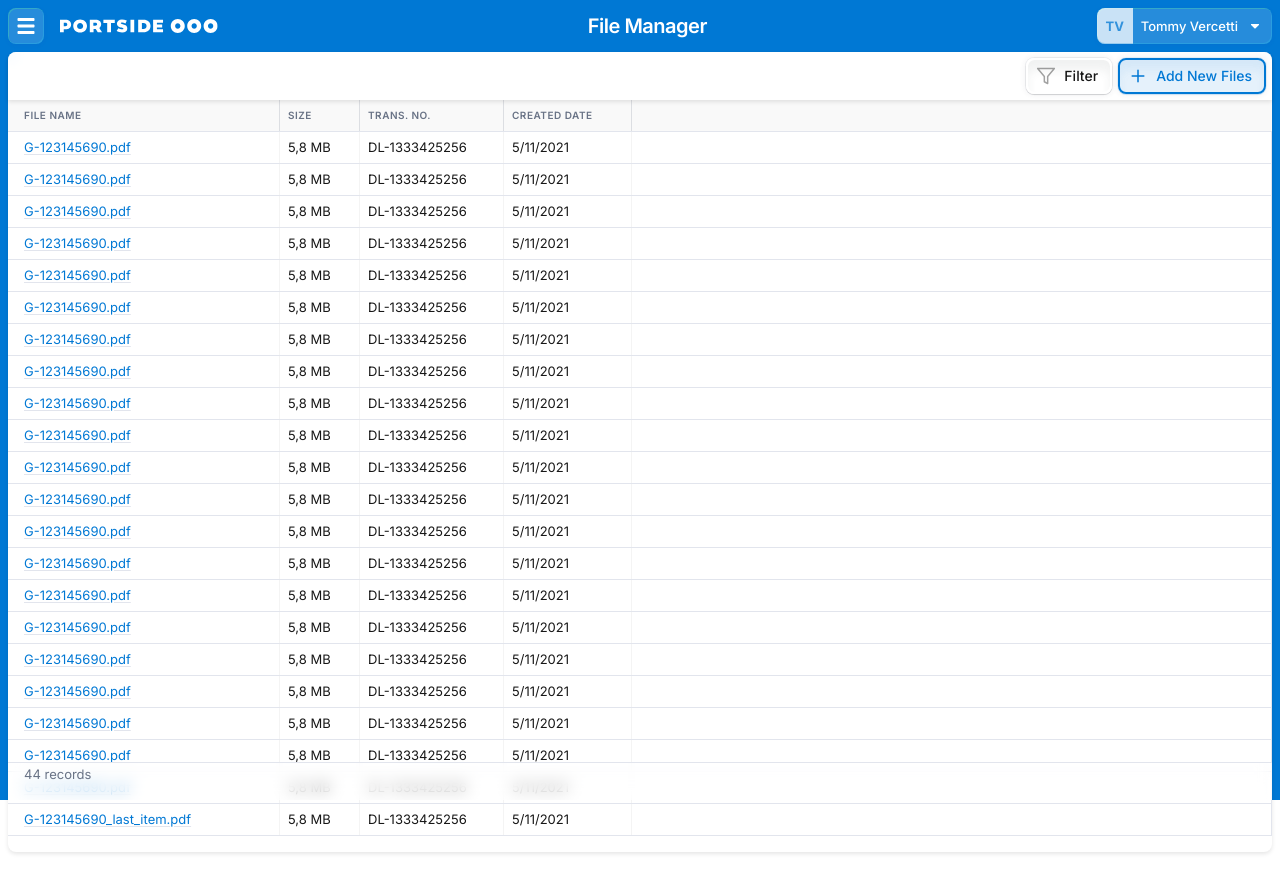
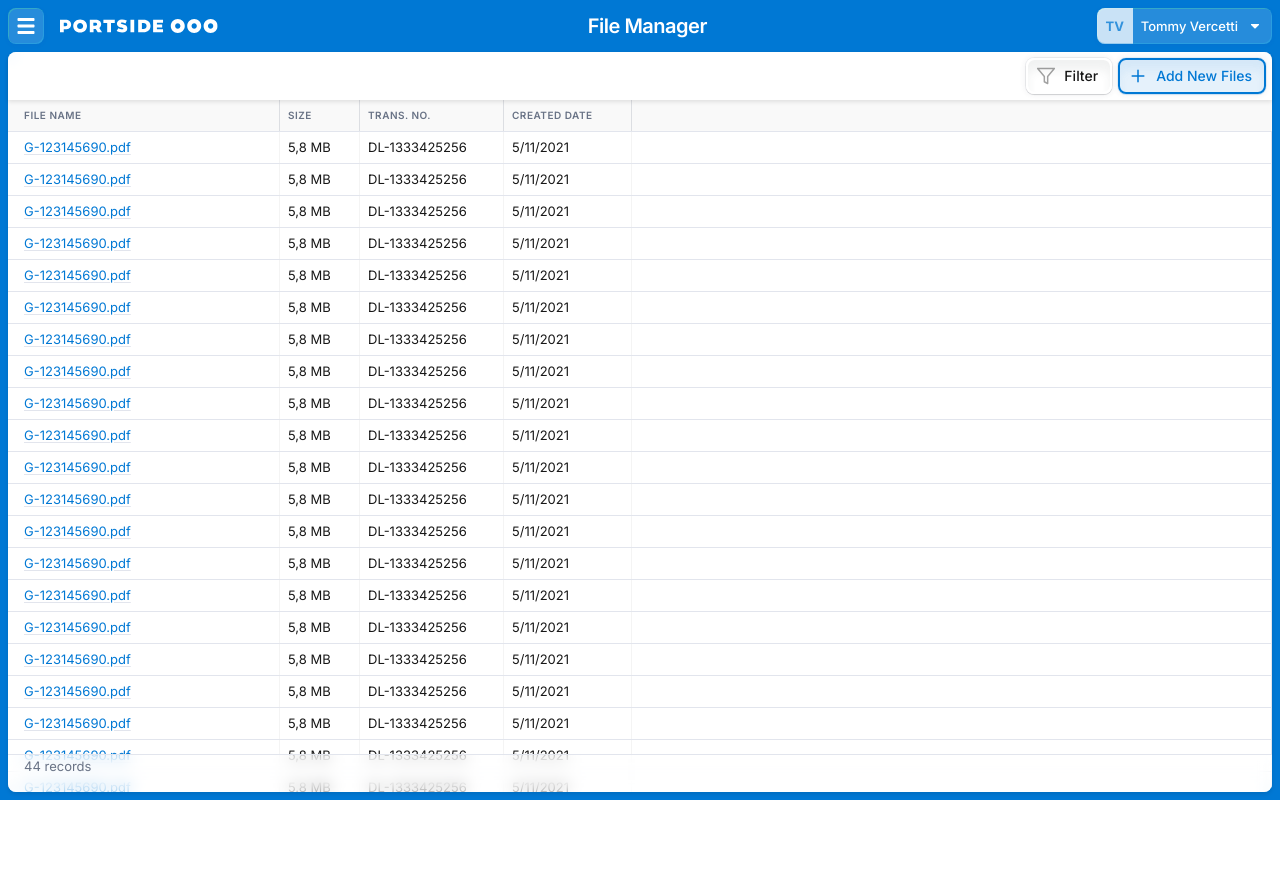
Before and after one commit to Ihorpryt/gshowcase, a Next.js app: page / in a window 1280 px wide. After the commit the page ends 800 px from the top, so only its background shows below. Built offline with nearby package versions, Linux system fonts and the light colour scheme.

Commit message:
update scroll

```diff
--- a/pages/index.js
+++ b/pages/index.js
@@ -43,7 +43,7 @@ export default function Home() {
 
               </div>
             </div>
-            <div class="bg-white rounded-lg h-screen shadow-3xl">
+            <div class="bg-white rounded-lg h-screen shadow-3xl overflow-hidden">
               <div class="fixed-bars fixed w-full	pr-4">
                 <div class="table-top-bar backdrop-blur bg-white/50 justify-end rounded-t-lg flex flex-row p-1.5 h-12 shadow-3xl relative z-30">
                   <div class="secondary-btn cursor-pointer duration-300 rounded-lg inline-flex flex-row items-center gap-2">
```
